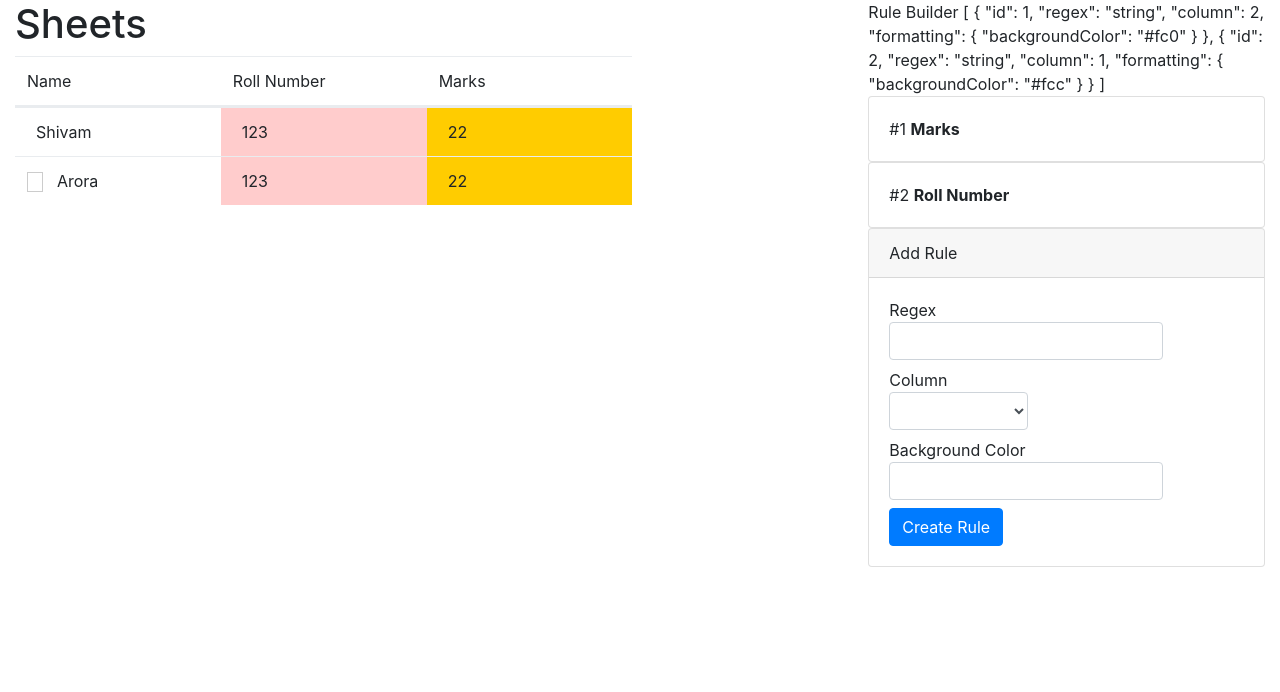
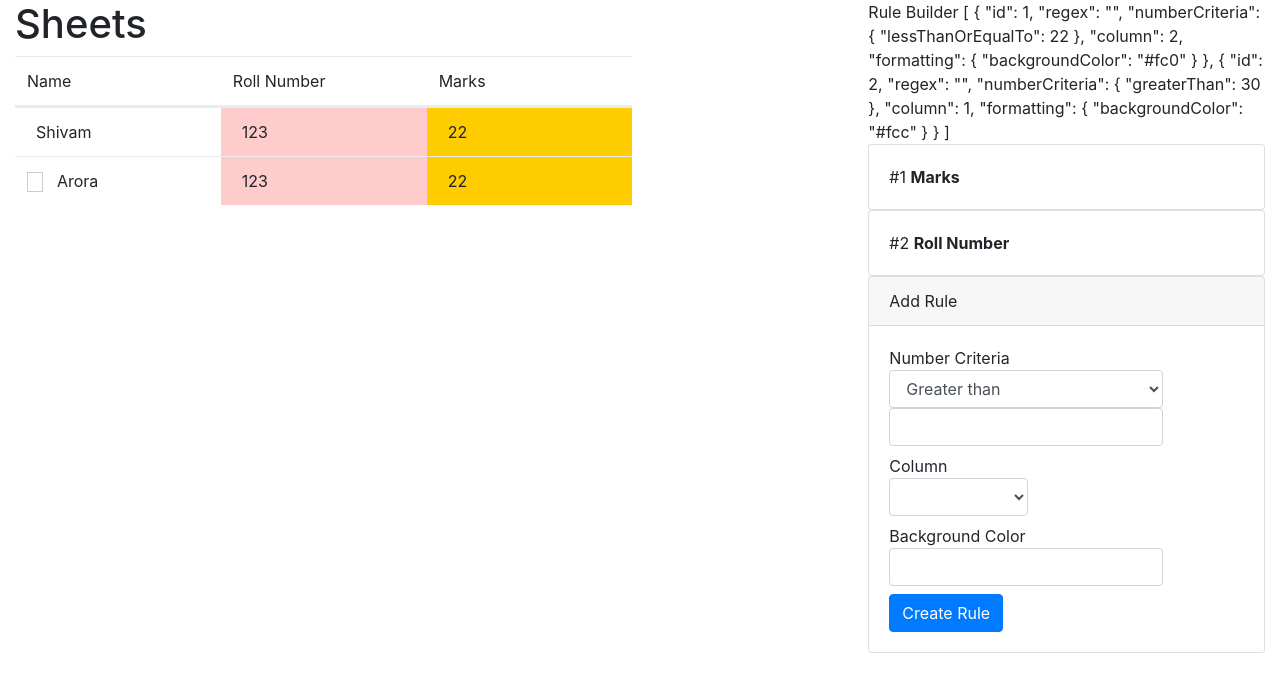
Before and after one commit to nshntarora/sheets-vue, a Vue app: page / in a window 1280 px wide. Shown: the top 692 px of the page. Built offline with nearby package versions, Linux system fonts and the light colour scheme; a web font is replaced by a local one.

Commit message:
Added number rules

```diff
--- a/src/App.vue
+++ b/src/App.vue
@@ -47,7 +47,10 @@
       rules: [
         {
           id: 1,
-          regex: 'string',
+          regex: '',
+          numberCriteria: {
+            lessThanOrEqualTo: 22,
+          },
           column: 2,
           formatting: {
             backgroundColor: '#fc0',
@@ -55,7 +58,10 @@
         },
         {
           id: 2,
-          regex: 'string',
+          regex: '',
+          numberCriteria: {
+            greaterThan: 30,
+          },
           column: 1,
           formatting: {
             backgroundColor: '#fcc',
--- a/src/components/Row.vue
+++ b/src/components/Row.vue
@@ -43,13 +43,40 @@
     },
     classObject(index, col) {
       for (let i = 0, len = this.rules.length; i < len; i += 1) {
-        if ((this.rules[i].column === index) && col) {
-          return {
-            backgroundColor: this.rules[i].formatting.backgroundColor,
-          };
+        if ((this.rules[i].column === index)) {
+          // console.log('validation result', this.validate(this.rules[i], col));
+          if (this.validate(this.rules[i], col)) {
+            return {
+              backgroundColor: this.rules[i].formatting.backgroundColor,
+            };
+          }
         }
       }
       return {};
+    },
+    validate(rule, value) {
+      // if (rule.regex && rule.regex.length) {
+      //   return true;
+      // }
+
+      const condition = Object.keys(rule.numberCriteria)[0];
+      const number = rule.numberCriteria[condition];
+
+      // console.log('testing ', value, ' condition and number', condition, number);
+
+      switch (condition) {
+        case 'greaterThan': return (value > number);
+
+        case 'lessThan': return (value < number);
+
+        case 'equalTo': return (value === number);
+
+        case 'greaterThanOrEqualTo': return (value >= number);
+
+        case 'lessThanOrEqualTo': return (value <= number);
+
+        default: return false;
+      }
     },
   },
 };
--- a/src/components/RuleBuilder.vue
+++ b/src/components/RuleBuilder.vue
@@ -1,7 +1,6 @@
 <template>
   <div>
-    Rule Builder
-    {{ rules }}
+    Rule Builder {{ rules }}
     <div class="card" v-for="(rule, index) in rules" :key="rule.id">
       <div class="card-body">
         #{{ index+1 }} <b>{{ columns[rule.column] }}</b>
@@ -15,10 +14,21 @@
         <div class="alert alert-danger" role="alert" v-if="formError">
           {{ formError }}
         </div>
-        <label>
+        <!-- <label>
           Regex
           <input class="form-control" type="text" v-model="rule.regex">
-        </label>
+        </label> -->
+        <label>
+          Number Criteria
+          <select class="form-control" v-model="numberCriteria">
+            <option value="greaterThan">Greater than</option>
+            <option value="lessThan">Less than</option>
+            <option value="equalTo">Equal to</option>
+            <option value="greaterThanOrEqualTo">Greater than or equal to</option>
+            <option value="lessThanOrEqualTo">Less than or equal to</option>
+          </select>
+          <input type="number" class="form-control" v-model="number"/>
+        </label><br/>
         <label>
           Column
           <select v-model="rule.column" class="form-control">
@@ -52,20 +62,24 @@
         },
       },
       formError: '',
+      numberCriteria: 'greaterThan',
+      number: '',
     };
   },
   methods: {
     addRule() {
-      const { regex, column, formatting } = this.rule;
-      if ((regex && regex.length > 0) &&
+      const { column, formatting } = this.rule;
+      const numberCriteria = this.numberCriteria;
+      const number = this.number;
+
+      if ((numberCriteria && number !== '') &&
       (column >= 0) &&
       (formatting.backgroundColor && formatting.backgroundColor.length > 0)) {
         this.formError = '';
-        this.$emit('addRule', {
-          regex,
-          column,
-          formatting,
-        });
+        const ruleToBeAdded = { column, formatting };
+        ruleToBeAdded.numberCriteria = {};
+        ruleToBeAdded.numberCriteria[numberCriteria] = number;
+        this.$emit('addRule', ruleToBeAdded);
         this.rule = {
           regex: '',
           column: '',
```
